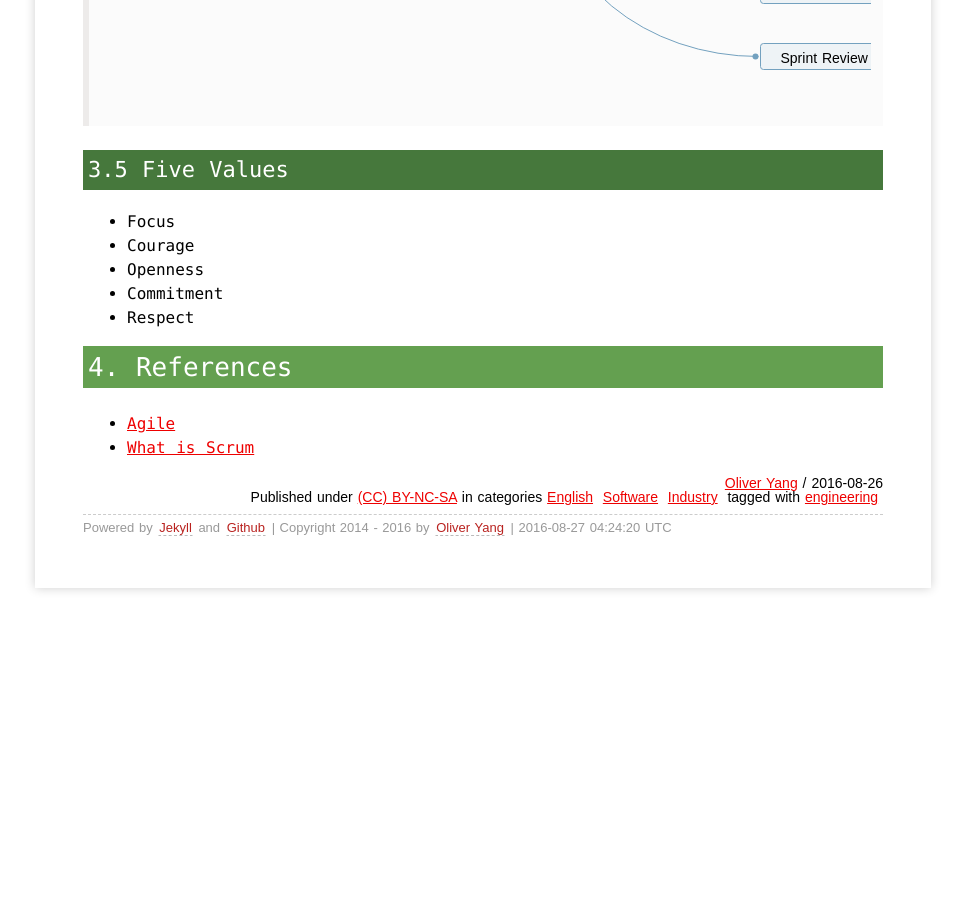
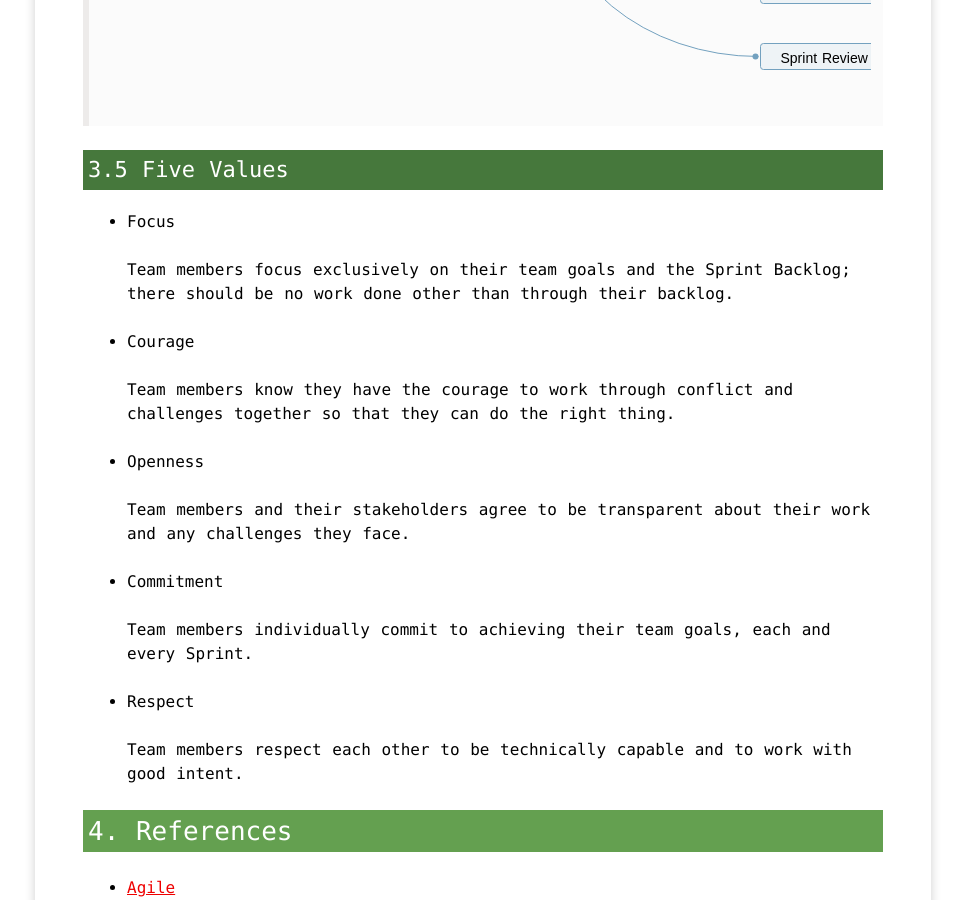
Before and after one commit to yangoliver/yangoliver.github.io, a Jekyll site: the page built from _posts/2016/2016-08-26-agile-notes-1.md, in a window 1280 px wide and 900 px high, scrolled down 4348 px. Shown: the whole window, without its empty margins (157-1122 px from the left). Built offline with Jekyll 4.4.1, drawn with Linux system fonts in a browser that asks for light colours; comment, search, counter and statistics services are not loaded; before the commit the page ends 4984 px from its top, so only the background shows below that; some of the changed lines change nothing that is shown; some of the changed text lies outside the part shown.

Commit message:
draft: mindmap update for scrum roles

```diff
--- a/_posts/2016/2016-08-26-agile-notes-1.md
+++ b/_posts/2016/2016-08-26-agile-notes-1.md
@@ -86,11 +86,20 @@
 <pre class="km-container-2" minder-data-type="markdown" style="height: 700px">
 - 3 Roles
   - Product Owner
-    - Quantity
+    - Position
       - One per product/team
       - SAFe has PO hierarchy
+        - Portfolio
+        - Value Stream
+        - Program
+        - Scrum team
+          - Split big backlogs at sprint level
+          - Only interacts with upper level POs
     - Value
-      - Maximizing the value of the product and of the dev team
+      - Accountale for winning in the market
+      - Maximizing the value of the product and of the dev team by following outcome
+        - Visionary product backlogs
+        - Clear sprint backlogs
       - Accountale for winning in the market
         - Drive product success
         - Product vision
@@ -102,22 +111,32 @@
         - Determine release
     - Time Allocation
       - Internal & External
-        - 50% time on customer, sales and marketing
+        - 50% time on external people (customer, sales & marketing, architect, stakeholder etc.)
+          - Investigations, interactions & analysis
+            - Customer
+            - Market
+            - Industry
+          - Define product vision, roadmap, release plan
         - 50% time in scrum team
-      - Activities
-        - Sprint planning
-        - Backlog refinement
-        - Sprint review
-        - Retrospective
-        - Daily scrum (Optional)
-        - Release planning
+          - Sprint planning
+          - Backlog refinement
+          - Sprint review
+          - Retrospective
+          - Daily scrum (Optional)
     - Skills
       - Domain knowledge
-        - Vision & Roadmap
-        - User requirements & stories
-        - Market & compitators status
-        - Release planning
-        - Architect & Features
+        - Understand Industry
+          - Vision
+          - Roadmap
+          - Architect
+          - Features
+        - Understand market
+          - Market trends
+          - Compitators status
+        - Understand customer
+          - User pain points
+          - User requirements
+          - User stories
       - People skills
         - Communication & Empathy & Collaboration
           - Customers
@@ -131,36 +150,40 @@
         - Negotiation
         - Presentation
   - Scrum Master
-    - Quantity
+    - Position
       - One per product/team
     - Value
-      - Accountable for removing team impediments, to deliver the product goals
-        - IS: an Agile coach, facilitate team to follow Agile values, principles, and practices
-        - IS NOT: a boss, different with Project Manager
+      - Accountable for removing team impediments and empowering team to deliver the product goals
+        - IS: an Agile coach
+          - Facilitate team to follow Agile values, principles, and practices
+          - Perceive the problems and remove team impediments
+        - IS NOT: a boss
+          - Different with Project Manager
+          - Let dev team make the decision
     - Time allocation
       - Internal & External
-        - Time in scrum team? TBD
-      - Coaching Activities
-        - Support
-          - Nurture
-          - Energize
-        - Educate
-          - Demonstrate
-          - Teach
-          - Examples
-        - Facilitate
-          - Meetings
-            - Daily scrum
-            - Retrospective
-          - Dialog
-          - Environment
-        - Feedback
-          - Maintain impediments list
-            - Visual & Verbal
-        - Notice
-          - Observe
-          - Reflect
-          - Question
+        - May spend time to cooperate with people outside the team
+		  - Protect team to focus sprint goals
+          - Help on removing external impediments
+        - Major time in scrum team as Agile Coach
+          - Support
+            - Nurture
+            - Energize
+          - Educate
+            - Demonstrate
+            - Teach
+            - Examples
+          - Facilitate
+            - All Scrum Meetings
+            - Dialog
+            - Environment
+          - Feedback
+            - Maintain impediments list
+              - Visual & Verbal
+          - Notice
+            - Observe
+            - Reflect
+            - Question
     - Skill
       - Agile & Scrum knowledge
       - Coaching skills
@@ -169,13 +192,43 @@
         - Presentation
         - Collaboration
   - Dev Team
-    - Quantity
+    - Position
       - 3-9 persons
-        - Cross-function: End-to-end, Dev & QA
-        - Self-organizing
+      - Cross-function
+        - Full cycle
+        - Whole product
+      - Self-organizing
+        - No techincal leader & architect role
+        - Use the influence rather than authority
     - Value
+      - Accountable for delivering shippable PIs at the end of each Sprint
+        - Practice Agile/Scrum principles & values
+        - Make and meet commitments by self-organizing
+        - Hands-on individual contributor
     - Time allocation
+      - Internal & External
+        - Avoid to cross multiple teams or have external dependencies
+          - If couldn't, work with external team to define interface clearly
+          - Avoid multi-tasks
+        - Keep focus in sprint team
+            - Only accept work from sprint backlogs
+            - Focus on current sprint tasks and commitments
+            - Have contributions on all sprint meetings
     - Skill
+      - Technical
+        - Full stack
+          - End-to-end
+          - Dev & QA
+        - Full Dev Cycle
+          - Analysis
+          - Design
+          - Coding
+          - Test
+          - Document
+      - Soft Skills
+        - Communication
+        - Collaboration
+
 </pre>
 
 ### 3.3 Tree Artifacts
@@ -214,10 +267,20 @@
 ### 3.5 Five Values
 
 * Focus
+
+  Team members focus exclusively on their team goals and the Sprint Backlog; there should be no work done other than through their backlog.
 * Courage
+
+  Team members know they have the courage to work through conflict and challenges together so that they can do the right thing.
 * Openness
+
+  Team members and their stakeholders agree to be transparent about their work and any challenges they face.
 * Commitment
+
+  Team members individually commit to achieving their team goals, each and every Sprint.
 * Respect
+
+  Team members respect each other to be technically capable and to work with good intent.
 
 ## 4. References
 
```
